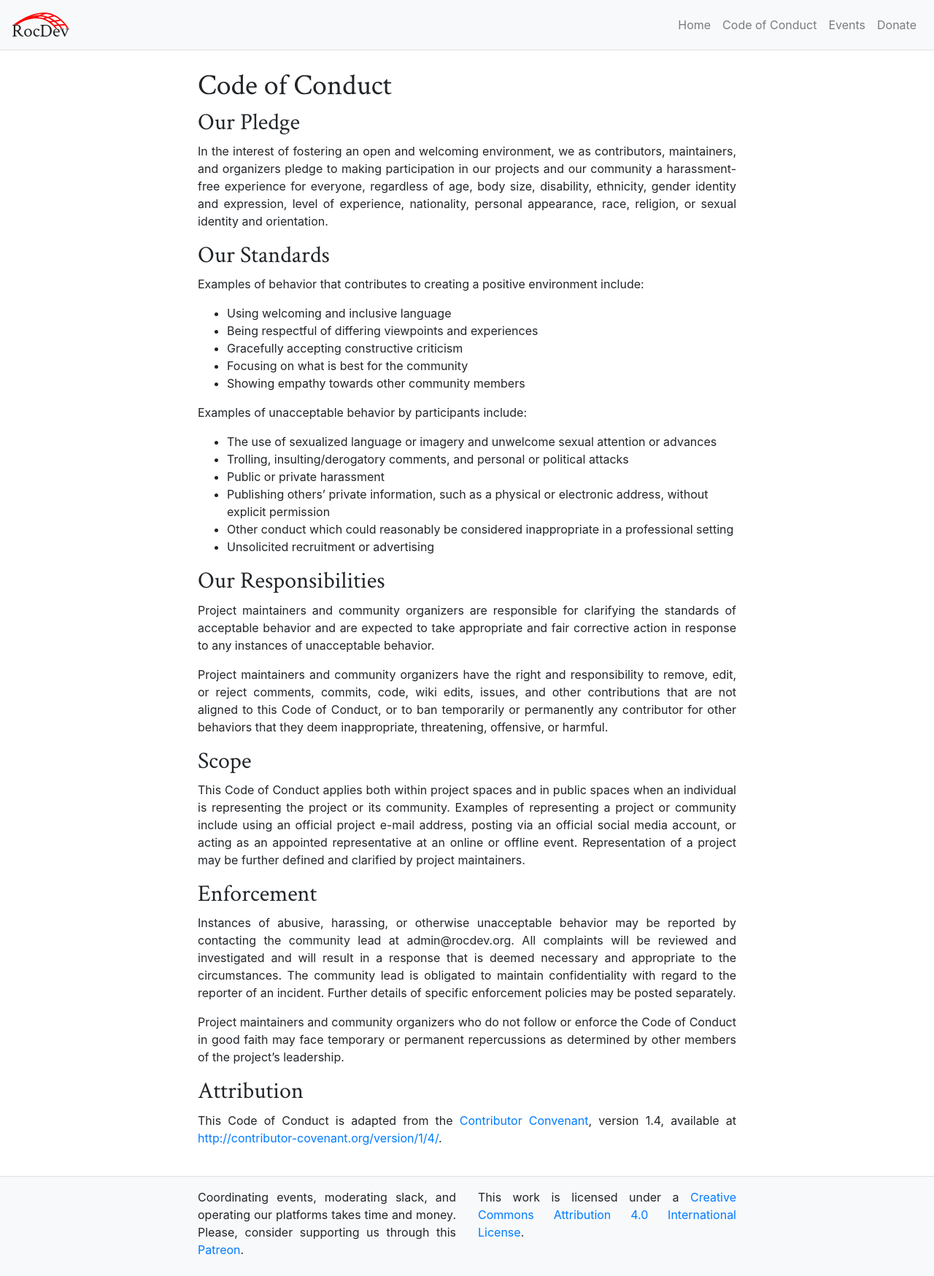
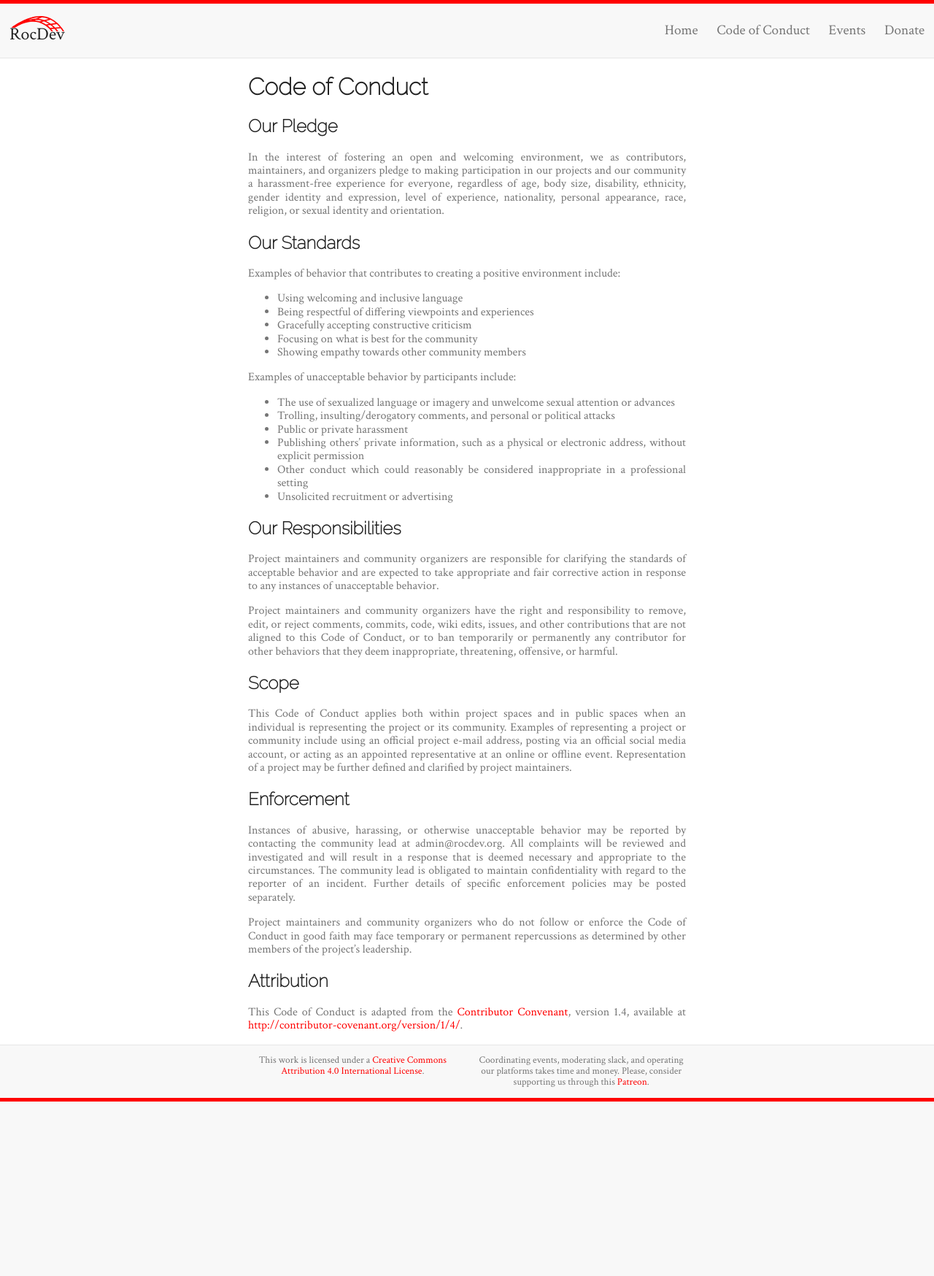
Before and after one commit to rocdev-foundation/rocdev, a Django app: page /code-of-conduct/ in a window 1280 px wide. Shown: the whole page at 73% size. After the commit the page ends 1509 px from the top, so only its background shows below. Run offline with Django 3.2, Linux system fonts and the light colour scheme; parts of the project's set-up code (start-up, migrations or seed data) failed here and were passed over; some libraries are stand-ins or nearby versions.

Commit message:
stage 1 of removing bootstrap

```diff
--- a/web/rocdev/settings.py
+++ b/web/rocdev/settings.py
@@ -140,7 +140,5 @@ USE_L10N = True
 
 USE_TZ = True
 
-# Static files (CSS, JavaScript, Images)
-# https://docs.djangoproject.com/en/2.1/howto/static-files/
-
 STATIC_URL = '/static/'
+STATICFILES_DIRS = [os.path.join(BASE_DIR, 'static')]
--- /dev/null
+++ b/web/static/rocdev/css/app.css
@@ -0,0 +1,158 @@
+:root {
+  --primary: rgb(117, 117, 117);
+  --header: rgb(33, 33, 33);
+  --accent: rgb(255, 0, 0);
+  --fill-primary-color: rgb(248, 248, 248);
+  --fill-text-color: rgb(94, 94, 94);
+  --fill-accent-color: rgb(231, 231, 231);
+  --width: 600px;
+  --column-gap: 2em;
+}
+
+html,
+body {
+  height: 100%;
+}
+
+body {
+  color: var(--primary);
+  font-family: "Crimson Text", serif;
+  display: flex;
+  flex-direction: column;
+  overflow-y: scroll;
+}
+
+h1,
+h2,
+h3,
+h4,
+h5,
+h6 {
+  font-family: "Raleway", sans-serif;
+  color: var(--header);
+}
+
+nav {
+  background-color: var(--fill-primary-color);
+  border-top: 5px solid var(--accent);
+  border-bottom: 1px solid var(--fill-accent-color);
+  font-size: larger;
+}
+
+nav .nav-container {
+  display: flex;
+  justify-content: space-between;
+}
+
+nav .nav-links {
+  display: inline-block;
+}
+
+nav ul {
+  padding-left: 0;
+  margin: 0.67em 0;
+  list-style: none;
+  display: flex;
+  justify-content: space-between;
+}
+
+nav li {
+  display: inline-block;
+}
+
+nav a {
+  color: inherit;
+  display: inline-block;
+  padding: 0.67em;
+}
+
+nav a:hover {
+  color: var(--accent);
+  transition: color 0.25s ease;
+}
+
+main {
+  flex: 1 0 auto;
+  margin: auto;
+  /* text-align: center; */
+}
+
+a {
+  text-decoration: none;
+  color: var(--accent);
+}
+
+p,
+ul {
+  text-align: justify;
+}
+
+footer {
+  background-color: var(--fill-primary-color);
+  border-top: 1px solid var(--fill-accent-color);
+  border-bottom: 5px solid var(--accent);
+  font-size: smaller;
+}
+
+footer p {
+  margin: 1em 0;
+  text-align: center;
+}
+
+.alert:empty {
+  display: none;
+}
+
+.alert {
+  font-size: larger;
+  text-align: center;
+  padding: 1em;
+}
+
+.alert.alert-info {
+  background: rgb(231, 255, 231);
+  border: 1px solid rgb(214, 255, 214);
+}
+
+.alert.alert-danger {
+  background: rgb(255, 231, 231);
+  border: 1px solid rgb(255, 214, 214);
+}
+
+.container {
+  width: var(--width);
+  margin: auto;
+}
+
+.row {
+  display: flex;
+  justify-content: space-between;
+}
+
+.row + .row {
+  margin-top: 0.5em;
+}
+
+.col {
+  display: inline-block;
+  flex-basis: 0;
+  flex-grow: 1;
+}
+
+.col + .col {
+  margin-left: 2em;
+}
+
+.logo {
+  text-align: center;
+  margin-top: 1em;
+  width: 100%;
+}
+
+.event-links {
+  text-align: center;
+}
+
+h2 .fa {
+  color: var(--accent);
+}
--- a/web/templates/rocdev/base.html
+++ b/web/templates/rocdev/base.html
@@ -1,84 +1,50 @@
 <!DOCTYPE html>
 <html lang="en">
-  {% load bootstrap4 %}
   <head>
-    <meta charset="utf-8"/>
-    <meta http-equiv="X-UA-Compatible" content="IE=edge"/>
+    <meta charset="utf-8">
+    <meta http-equiv="X-UA-Compatible" content="IE=edge">
     <meta name="viewport" content="width=device-width, initial-scale=1, shrink-to-fit=no"/>
     <meta name="description" content="RocDev - a community for software professionals in Rochester, NY"/>
+
     <title>RocDev - {% block title %}{% endblock %}</title>
-    <link
-      href="https://fonts.googleapis.com/css?family=Crimson+Text"
-      rel="stylesheet"
-    />
-    {% bootstrap_css %}
-    <style>
-      html, body {
-        height: 100%;
-      }
-      .container {
-        max-width: 768px;
-      }
-      .h1, .h2, .h3, .h4, .h5, .h6, h1, h2, h3, h4, h5, h6 {
-        font-family: 'Crimson Text', serif;
-      }
-      p {
-        text-align: justify;
-      }
-      footer {
-        text-align: center;
-      }
-    </style>
-    <link type="application/atom+xml" rel="alternate" href="{% url 'events_atom' %}"/>
+
+    <link href="https://fonts.googleapis.com/css?family=Crimson+Text|Raleway:100" rel="stylesheet"/>
+    <link href="https://unpkg.com/normalize.css@8.0.1/normalize.css" rel="stylesheet"/>
+    {% load static %}
+    <link href="{% static 'rocdev/css/app.css' %}" rel="stylesheet"/>
+    <link xmlns="http://www.w3.org/1999/xhtml" rel="shortcut icon" href="/images/favicon-6b53e5c1b6f7c2f7874265f448df8f25.svg?vsn=d"/>
   </head>
-  <body class="d-flex flex-column">
-    <nav class="navbar navbar-expand-lg navbar-light bg-light border-bottom">
-      <a class="navbar-brand" href="{% url 'about_index' %}">
+
+  <body>
+    <nav role="navigation">
+      <div class="nav-container">
+        <a class="nav-brand" href="{% url 'about_index' %}">
           {% include 'rocdev/logo.html' with width='4em' %}
         </a>
-      <button class="navbar-toggler" type="button" data-toggle="collapse" data-target="#navbarSupportedContent" aria-controls="navbarSupportedContent" aria-expanded="false" aria-label="Toggle navigation">
-        <span class="navbar-toggler-icon"></span>
-      </button>
-      <div id="navbarSupportedContent" class="collapse navbar-collapse">
-        <ul class="navbar-nav ml-auto">
-          <li class="nav-item">
-            <a class="nav-link" href="{% url 'about_index' %}">Home</a>
-          </li>
-          <li class="nav-item">
-            <a class="nav-link" href="{% url 'about_coc' %}">Code of Conduct</a>
-          </li>
-          <li class="nav-item">
-            <a class="nav-link" href="{% url 'events_index' %}">Events</a>
-          </li>
-          <li class="nav-item">
-            <a class="nav-link" href="https://patreon.com/geowa4" rel="external">Donate</a>
-          </li>
+        <div class="nav-links">
+          <ul>
+            <li><a href="{% url 'about_index' %}">Home</a></li>
+            <li><a href="{% url 'about_coc' %}">Code of Conduct</a></li>
+            <li><a href="{% url 'events_index' %}">Events</a></li>
+            <li><a href="https://patreon.com/geowa4" rel="external">Donate</a></li>
           </ul>
         </div>
+      </div>
     </nav>
-    <main class="container flex-grow-1 mt-4">
-      {% bootstrap_messages %}
+
+    <main class="container" role="main">
+      {% comment %} {% bootstrap_messages %} {% endcomment %}
       {% block main %}{% endblock %}
     </main>
-    <footer class="navbar bg-light border-top mt-4">
-      <div class="container mt-2">
-        <div class="row">
+    <footer>
+      <div class="container row">
+        <p class="col">This work is licensed under a <a rel="license" href="http://creativecommons.org/licenses/by/4.0/">Creative Commons Attribution 4.0 International License</a>.</p>
         <p class="col">
           Coordinating events, moderating slack, and operating our platforms takes time and money.
           Please, consider supporting us through this
           <a rel="external" href="https://patreon.com/geowa4">Patreon</a>.
         </p>
-        {% comment %} </div>
-        <div class="row"> {% endcomment %}
-          <p class="col">
-            This work is licensed under a
-            <a rel="license" href="http://creativecommons.org/licenses/by/4.0/"
-              >Creative Commons Attribution 4.0 International License</a
-            >.
-          </p>
-        </div>
       </div>
     </footer>
-    {% bootstrap_javascript jquery='slim' %}
   </body>
 </html>
```
Also changed, not shown: web/about/templates/about/home.html (+6 -8 lines). Lines whose indentation alone changed are shown as unchanged.
